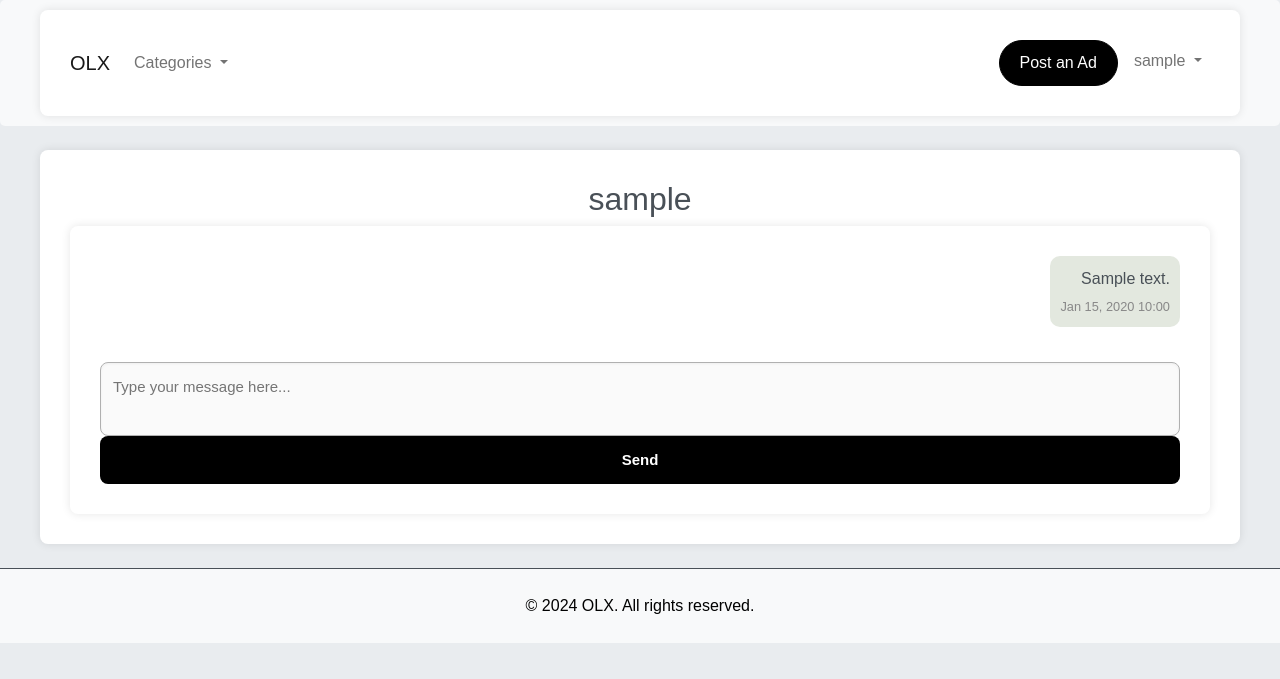
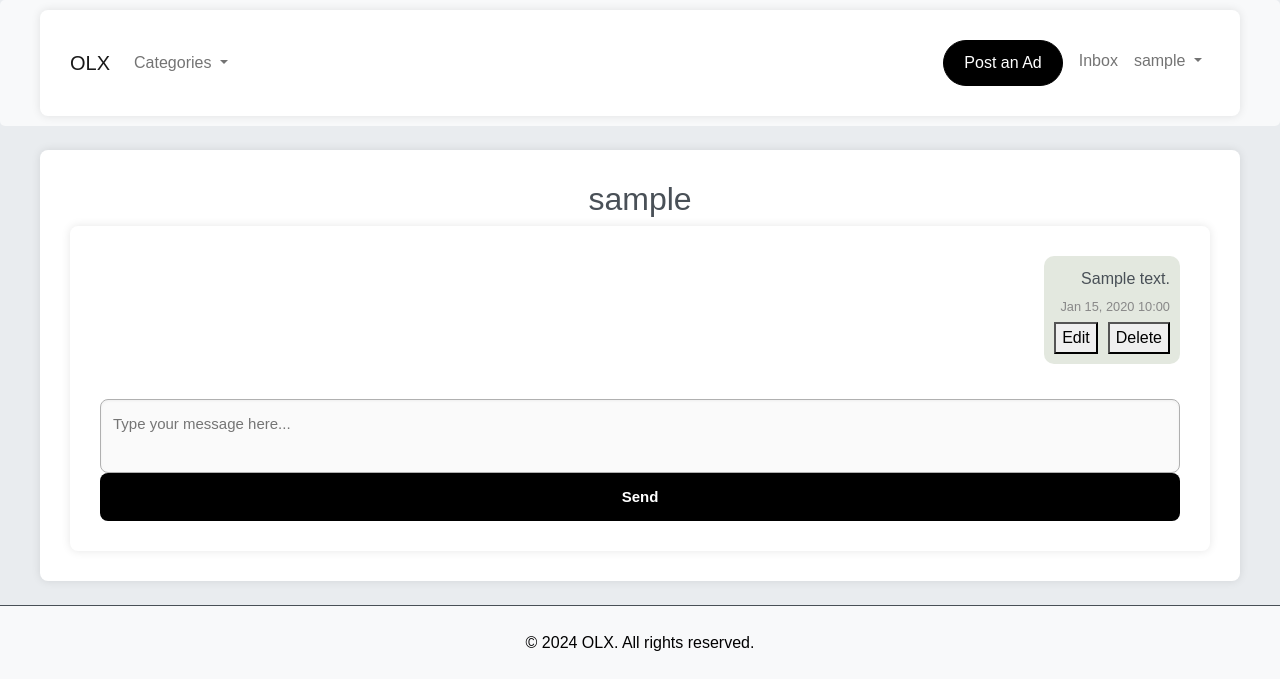
Before and after one commit to bragadeeshwaran06/Classifides, a Django app: page /chat/conversation/1/1/ in a window 1280 px wide. Shown: the top 679 px of the page. Run offline with Django 5.2, Linux system fonts and the light colour scheme; a user stored in the database is signed in; tables that the repository leaves empty hold one stand-in row (values such as "Sample post"); some libraries are stand-ins or nearby versions.

Commit message:
Update chat

```diff
--- a/classifides/ads/templates/base.html
+++ b/classifides/ads/templates/base.html
@@ -36,6 +36,9 @@
                         <a class="btn btn-primary me-2" href="{% url 'post_ad'%}">Post an Ad</a>
                         {% if user.is_authenticated %}
                         <ul class="navbar-nav">
+                            <li class="nav-item">
+                                <a class="nav-link" href="{% url 'inbox' %}">Inbox</a>
+                            </li>
                             <li class="nav-item dropdown">
                             <a class="nav-link dropdown-toggle" href="#" id="userMenu" role="button" data-bs-toggle="dropdown" aria-expanded="false">
                                 {{ user.username }}
--- a/classifides/chat/templates/conversation.html
+++ b/classifides/chat/templates/conversation.html
@@ -9,14 +9,33 @@
     <div class="messages">
         {% for message in messages %}
             <div class="message {% if message.sender == request.user %}sent{% else %}received{% endif %}">
-                <div class="message-content">
-                    {{ message.content }}
+                <div class="message-content" data-message-id="{{ message.id }}">
+                    <span>{{ message.content }}</span>
                 </div>
                 <div class="message-timestamp">
                     {{ message.timestamp|date:"M d, Y H:i" }}
                 </div>
+                {% if message.sender == request.user %}
+                    <div class="message-options">
+                        <button class="edit-message-btn" onclick="openEditForm({{ message.id }})">Edit</button>
+                        <form method="post" action="{% url 'delete_message' message.id %}" class="delete-message-form">
+                            {% csrf_token %}
+                            <button type="submit">Delete</button>
+                        </form>
+                    </div>
+                {% endif %}
             </div>
         {% endfor %}
+    </div>
+
+    <div id="editMessageForm" class="edit-form-container" style="display: none;">
+        <form method="post" id="edit-message-form">
+            {% csrf_token %}
+            <textarea name="new_message_content" id="edit-message-input"></textarea>
+            <input type="hidden" name="message_id" id="edit-message-id">
+            <button type="submit">Save</button>
+            <button type="button" onclick="closeEditForm()">Cancel</button>
+        </form>
     </div>
 
     <form method="post" class="message-form">
@@ -25,4 +44,19 @@
         <button type="submit" class="send-button">Send</button>
     </form>
 </div>
+
+<script>
+function openEditForm(messageId) {
+    const messageContent = document.querySelector(`[data-message-id="${messageId}"] span`).textContent;
+    document.getElementById('edit-message-id').value = messageId;
+    document.getElementById('edit-message-input').value = messageContent;
+    const form = document.getElementById('edit-message-form');
+    form.action = `{% url 'edit_message' 0 %}`.replace('0', messageId);
+    document.getElementById('editMessageForm').style.display = 'block';
+}
+
+function closeEditForm() {
+    document.getElementById('editMessageForm').style.display = 'none';
+}
+</script>
 {% endblock %}
--- a/classifides/chat/urls.py
+++ b/classifides/chat/urls.py
@@ -1,7 +1,9 @@
 from django.urls import path
-from . import views
+from chat.views import *
 
 urlpatterns = [
-    path('inbox/', views.inbox, name='inbox'),
-    path('conversation/<int:ad_id>/<int:user_id>/', views.conversation, name='conversation'),
+    path('inbox/', inbox, name='inbox'),
+    path('conversation/<int:ad_id>/<int:user_id>/', conversation, name='conversation'),
+    path('edit-message/<int:message_id>/', edit_message, name='edit_message'),
+    path('delete-message/<int:message_id>/', delete_message, name='delete_message'),
 ]
--- a/classifides/chat/views.py
+++ b/classifides/chat/views.py
@@ -3,6 +3,8 @@ from django.contrib.auth.decorators import login_required
 from ads.models import Message, Ad
 from django.contrib.auth.models import User
 from django.db import models
+from django.http import JsonResponse
+from django.views.decorators.http import require_POST
 
 @login_required
 def conversation(request, ad_id, user_id):
@@ -44,3 +46,23 @@ def inbox(request):
         conversations.append((user, last_message))
 
     return render(request, 'inbox.html', {'conversations': conversations})
+
+
+@require_POST
+def edit_message(request,message_id):
+    message_id = request.POST.get('message_id')
+    new_content = request.POST.get('new_message_content')
+
+    message = get_object_or_404(Message, id=message_id, sender=request.user)
+    message.content = new_content
+    message.save()
+
+    return redirect('conversation', ad_id=message.ad.id, user_id=message.receiver.id)
+
+@require_POST
+def delete_message(request, message_id):
+    message = get_object_or_404(Message, id=message_id, sender=request.user)
+    ad_id = message.ad.id
+    message.delete()
+
+    return redirect('conversation', ad_id=ad_id, user_id=message.receiver.id)
--- a/classifides/static/css/styles.css
+++ b/classifides/static/css/styles.css
@@ -1,3 +1,27 @@
+.message-options {
+    display: flex;
+    gap: 10px;
+    margin-top: 5px;
+}
+
+.edit-form-container {
+    position: fixed;
+    top: 50%;
+    left: 50%;
+    transform: translate(-50%, -50%);
+    background-color: white;
+    border: 1px solid #ccc;
+    padding: 20px;
+    box-shadow: 0 4px 8px rgba(0, 0, 0, 0.1);
+    z-index: 1000;
+}
+
+#edit-message-input {
+    width: 100%;
+    height: 100px;
+    margin-bottom: 10px;
+}
+
 /* Container for messages */
 .messages {
     display: grid;
```
Also changed, not shown: 3 other files.
